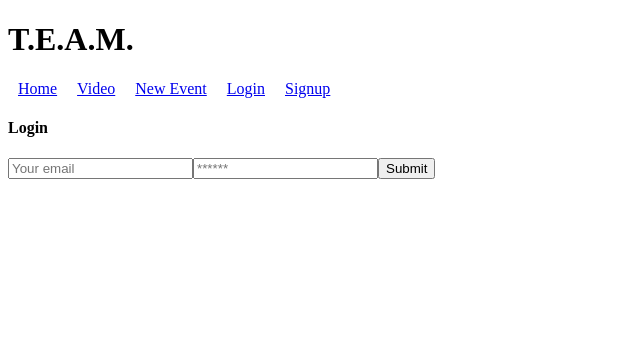
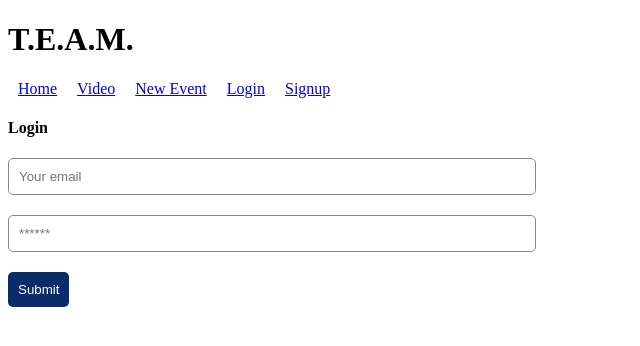
Before and after one commit to webdev410/streaming-app, a React (Create React App) app in the folder client/: page /login in a window 1280 px wide. Shown: the top 346 px of the page, without its empty margins (0-640 px from the left). Built offline with nearby package versions, Linux system fonts and the light colour scheme.

Commit message:
Added minor style changes to the form field

```diff
--- a/client/src/components/EventForm/index.js
+++ b/client/src/components/EventForm/index.js
@@ -73,6 +73,7 @@ export default function EventForm() {
 
       <form action="#" method="post" onSubmit={handleFormSubmit}>
         <input
+          className="form-input"
           type="text"
           name="eventTitle"
           value={formState.eventTitle}
@@ -80,6 +81,7 @@ export default function EventForm() {
           placeholder="Event Title"
         />
         <input
+          className="form-input"
           type="text"
           name="eventDescription"
           value={formState.eventDescription}
@@ -87,13 +89,14 @@ export default function EventForm() {
           placeholder="Event Description"
         />
         <input
+          className="form-input"
           type="text"
           name="eventLink"
           value={formState.eventLink}
           onChange={handleChange}
           placeholder="Event Link"
         />
-        <button type="submit">Submit</button>
+        <button className="btn btn-block btn-primary" type="submit">Submit</button>
         {error && <div className="">Something went wrong...</div>}
       </form>
 
--- a/client/src/css/index.css
+++ b/client/src/css/index.css
@@ -1,3 +1,21 @@
 a {
     margin: 10px;
 }
+
+.form-input {
+  display: block;
+  margin-bottom: 20px;
+  width: 40%;
+  min-width: 350px;
+  border: 1px solid #888;
+  border-radius: 5px;
+  padding: 10px;
+}
+
+.btn-primary {
+  border: none;
+  border-radius: 5px;
+  background-color: #0a2c6b;
+  color: #fff;
+  padding: 10px;
+}
```
Also changed, not shown: 1 other file (tests, documents, lock files or other folders).
